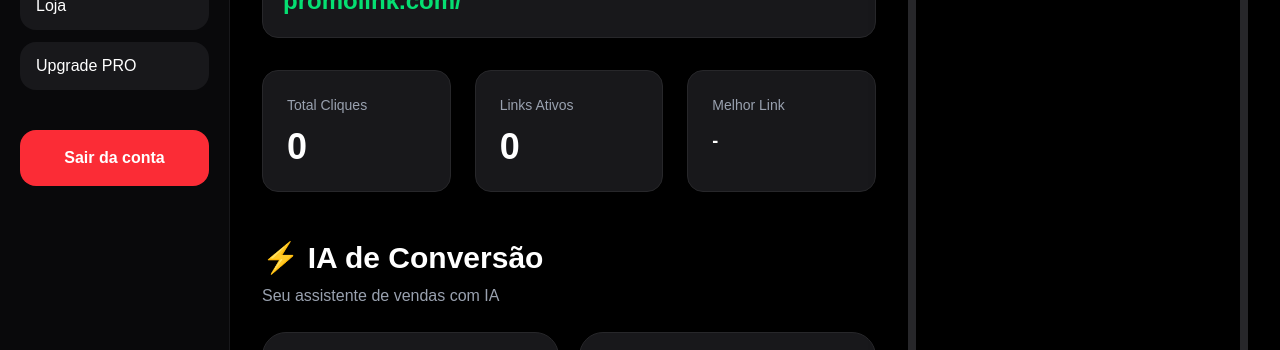
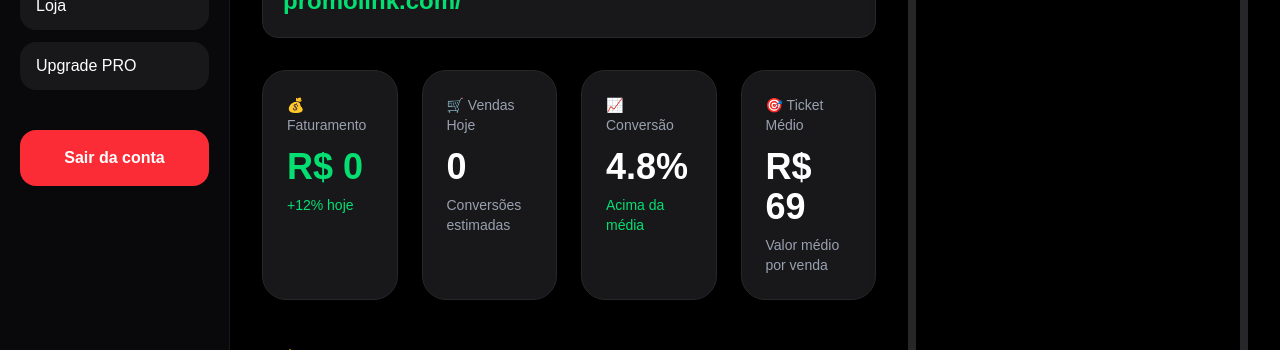
Before and after one commit to Otaviolodc/promolink, a Next.js app: page /dashboard/links in a window 1280 px wide. Shown: the part 318-668 px from the top of the page. Built offline with nearby package versions, Linux system fonts and the light colour scheme; no server answers.

Commit message:
add performance dashboard

```diff
--- a/src/app/dashboard/links/page.tsx
+++ b/src/app/dashboard/links/page.tsx
@@ -399,42 +399,75 @@ const totalClicks = links.reduce(
 
           </div>
 
-          {/* MÉTRICAS */}
-          <div className="grid grid-cols-3 gap-6 mb-8">
+          {/* 🚀 CENTRAL DE PERFORMANCE */}
 
-            <div className="bg-zinc-900 border border-zinc-800 rounded-2xl p-6">
+<div className="grid grid-cols-2 xl:grid-cols-4 gap-6 mb-10">
+
+  {/* FATURAMENTO */}
+  <div className="bg-zinc-900 border border-zinc-800 rounded-3xl p-6">
 
     <p className="text-gray-400 text-sm">
-                Total Cliques
+      💰 Faturamento
     </p>
 
-              <h2 className="text-4xl font-bold mt-3">
-                {totalClicks}
+    <h2 className="text-4xl font-black mt-3 text-green-400">
+      R$ {(totalClicks * 6.9).toFixed(0)}
     </h2>
+
+    <p className="text-green-400 text-sm mt-2">
+      +12% hoje
+    </p>
 
   </div>
 
-            <div className="bg-zinc-900 border border-zinc-800 rounded-2xl p-6">
+  {/* VENDAS */}
+  <div className="bg-zinc-900 border border-zinc-800 rounded-3xl p-6">
 
     <p className="text-gray-400 text-sm">
-                Links Ativos
+      🛒 Vendas Hoje
     </p>
 
-              <h2 className="text-4xl font-bold mt-3">
-                {links.length}
+    <h2 className="text-4xl font-black mt-3">
+      {Math.floor(totalClicks * 0.08)}
     </h2>
+
+    <p className="text-gray-400 text-sm mt-2">
+      Conversões estimadas
+    </p>
 
   </div>
 
-            <div className="bg-zinc-900 border border-zinc-800 rounded-2xl p-6">
+  {/* CONVERSÃO */}
+  <div className="bg-zinc-900 border border-zinc-800 rounded-3xl p-6">
 
     <p className="text-gray-400 text-sm">
-                Melhor Link
+      📈 Conversão
     </p>
 
-              <h2 className="text-lg font-semibold mt-3">
-                {topLink?.title || "-"}
+    <h2 className="text-4xl font-black mt-3">
+      4.8%
     </h2>
+
+    <p className="text-green-400 text-sm mt-2">
+      Acima da média
+    </p>
+
+  </div>
+
+  {/* TICKET */}
+  <div className="bg-zinc-900 border border-zinc-800 rounded-3xl p-6">
+
+    <p className="text-gray-400 text-sm">
+      🎯 Ticket Médio
+    </p>
+
+    <h2 className="text-4xl font-black mt-3">
+      R$ 69
+    </h2>
+
+    <p className="text-gray-400 text-sm mt-2">
+      Valor médio por venda
+    </p>
 
   </div>
 
```
Lines whose indentation alone changed are shown as unchanged.
